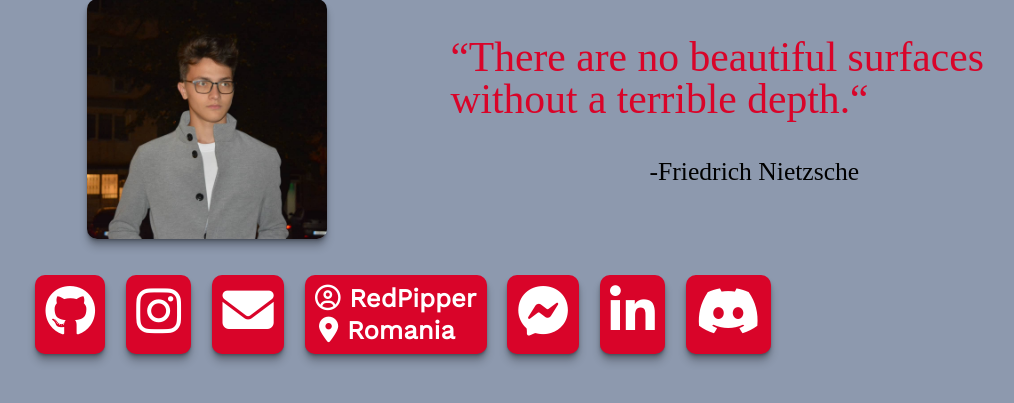
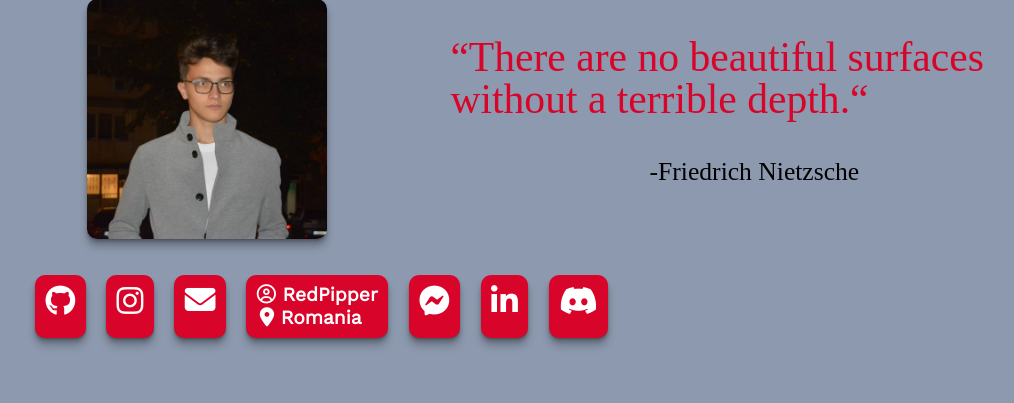
Before and after one commit to stefannastasa/RedPipper-portfolio, a Flask app: page / in a window 1280 px wide. Shown: the part 161-564 px from the top of the page, without its empty margins (68-1082 px from the left). Run offline with Flask 2, Linux system fonts and the light colour scheme; some libraries are stand-ins or nearby versions.

Commit message:
small tweaks

```diff
--- a/static/CSS/style.css
+++ b/static/CSS/style.css
@@ -106,17 +106,17 @@ body{
 .details{
   font-style: "PT Serif";
   width:100%;
-  font-size: 0.8em;
   font-weight: bold;
   text-align: left;
 }
 .card{
     color:white;
+    font-size: 0.6em;
     display:block;
     padding:3%;
     width:auto;
     height:auto;
-    margin:3%;
+    margin:2vw;
     background-color: #D90429;
     border-radius: 10px;
 
```
